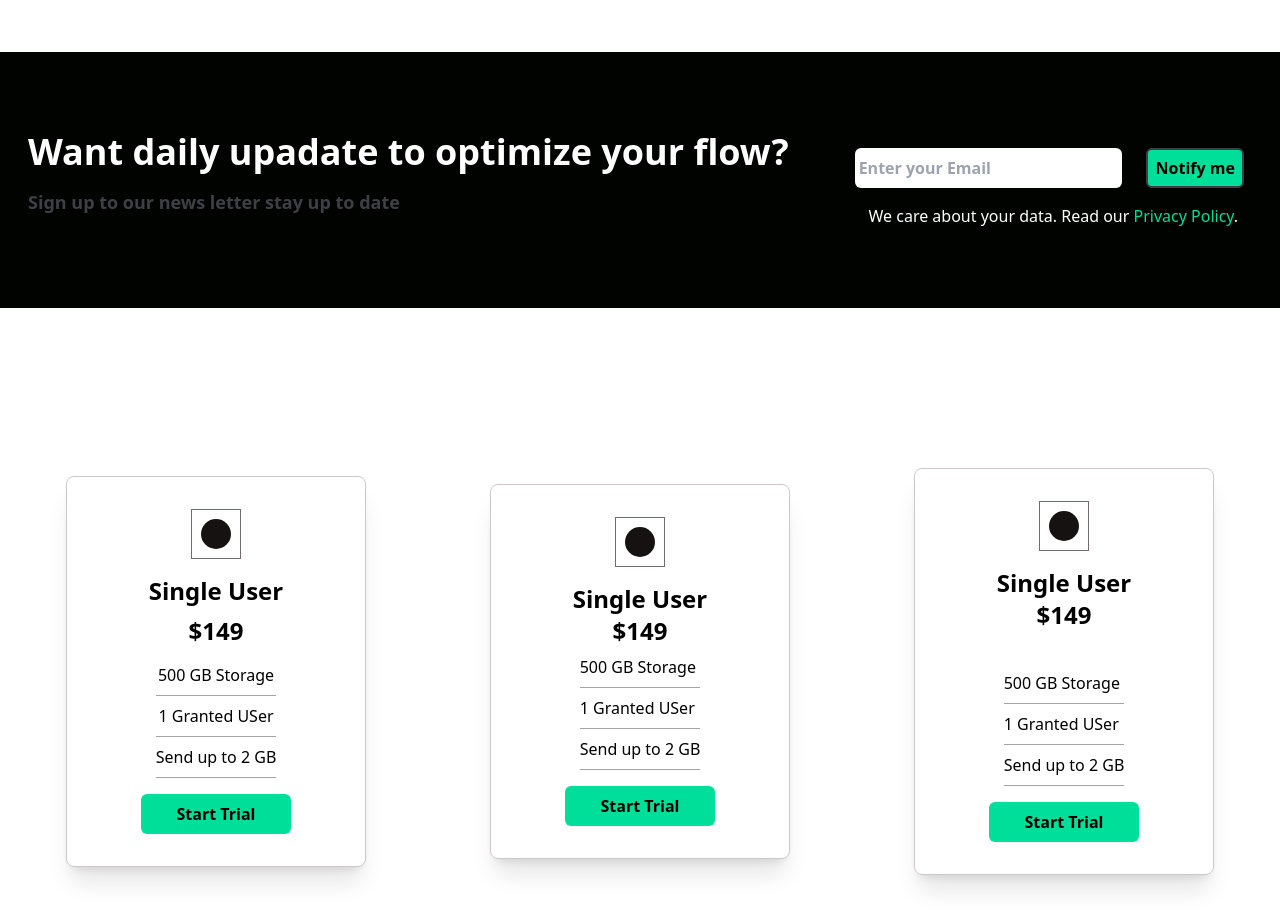
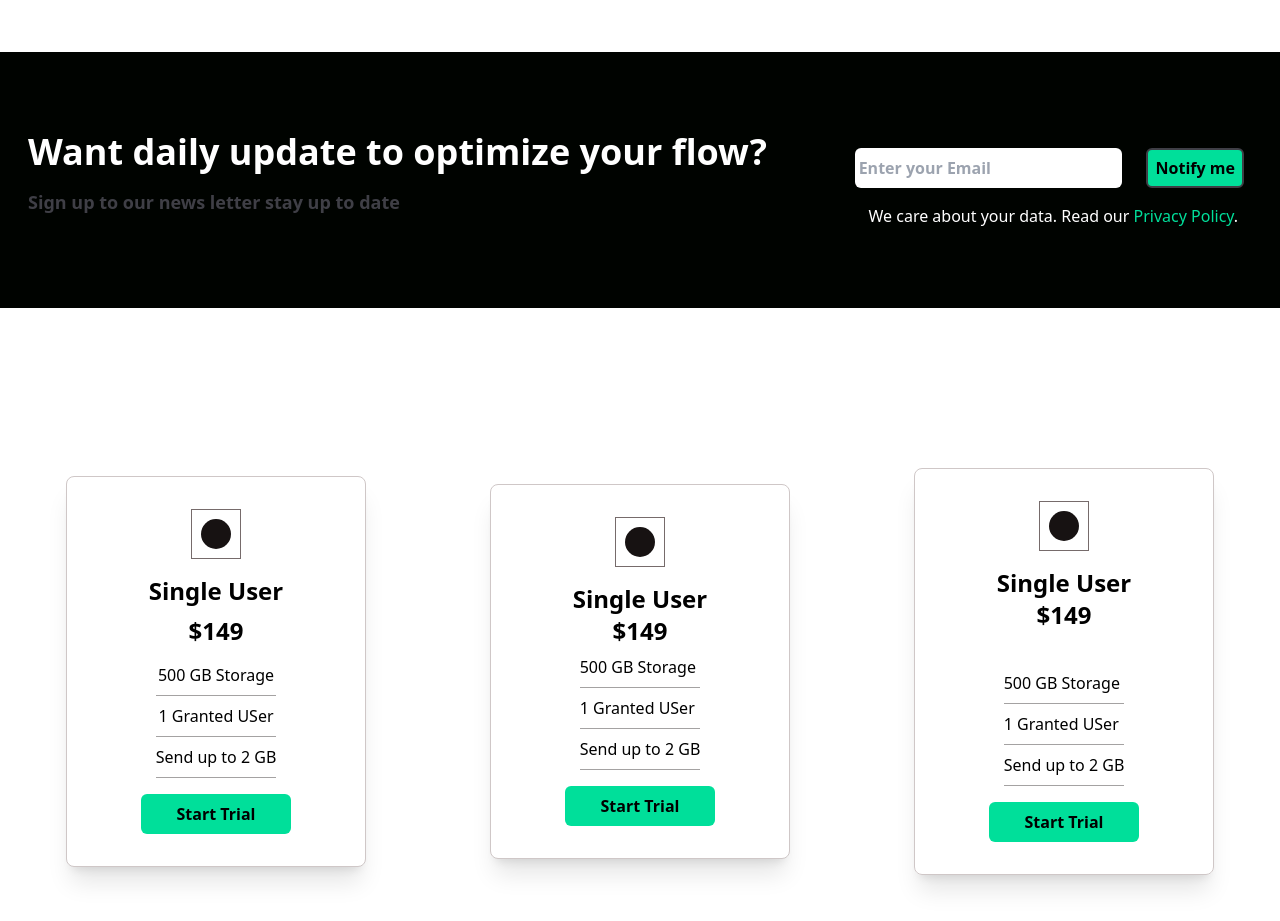
Before and after one commit to SudhiSumesh/React_tailwind_project, a React (Vite) app: page / in a window 1280 px wide. Shown: the part 1160-2081 px from the top of the page. Built offline with nearby package versions, Linux system fonts and the light colour scheme.

Commit message:
Update NewsLEtter.jsx

```diff
--- a/src/assets/Pages/NewsLEtter.jsx
+++ b/src/assets/Pages/NewsLEtter.jsx
@@ -6,7 +6,7 @@ function NewsLEtter() {
       <div className="max-w-[1240px] mx-auto grid lg:grid-cols-3">
         <div className="lg:col-span-2">
           <h1 className="md:text-4xl sm:text-3xl text-2xl font-bold py-2 m-2">
-            Want daily upadate to optimize your flow?
+            Want daily update to optimize your flow?
           </h1>
           <p className="md:text-lg sm:text-lg text-sm font-bold text-zinc-700 m-2">
             Sign up to our news letter stay up to date
```
